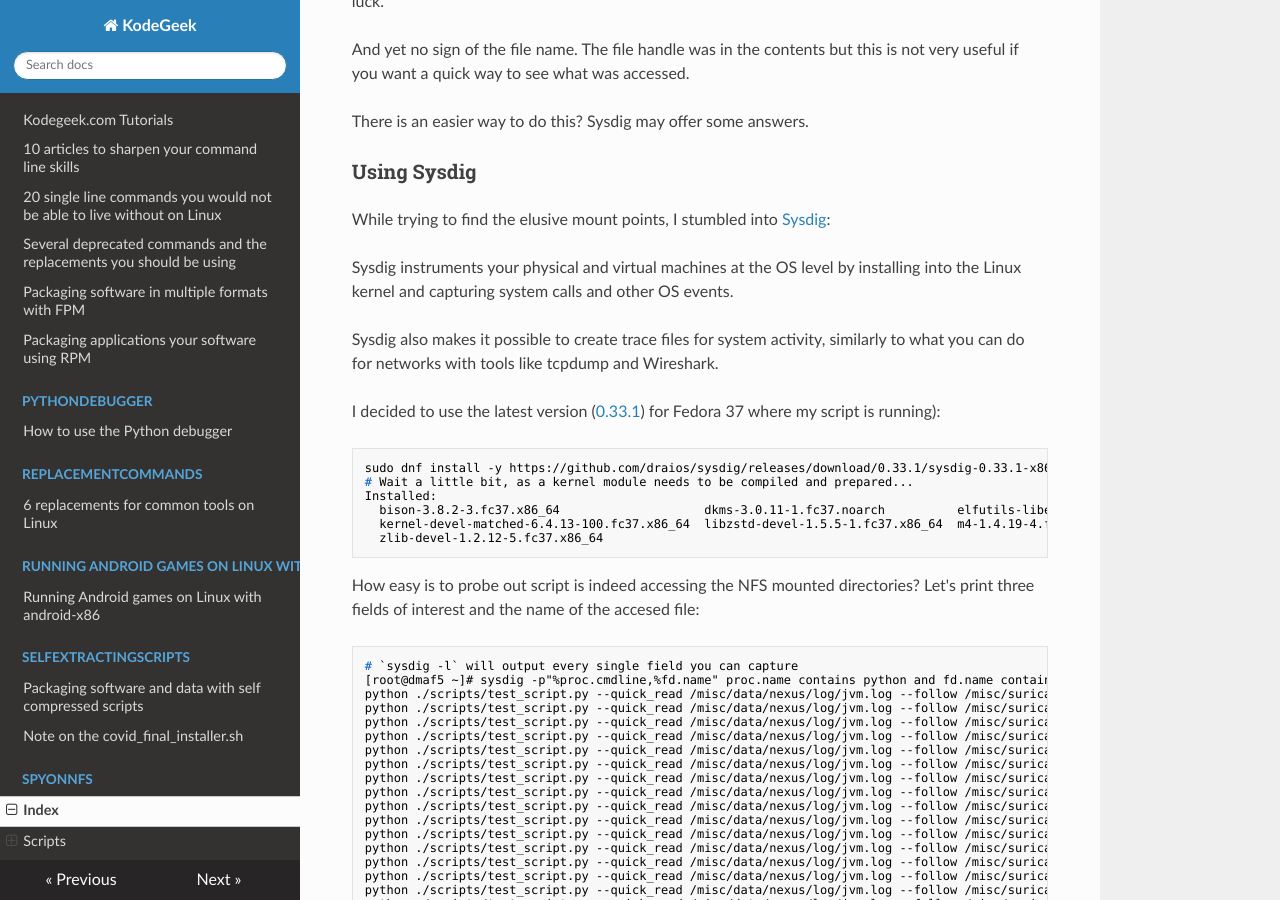
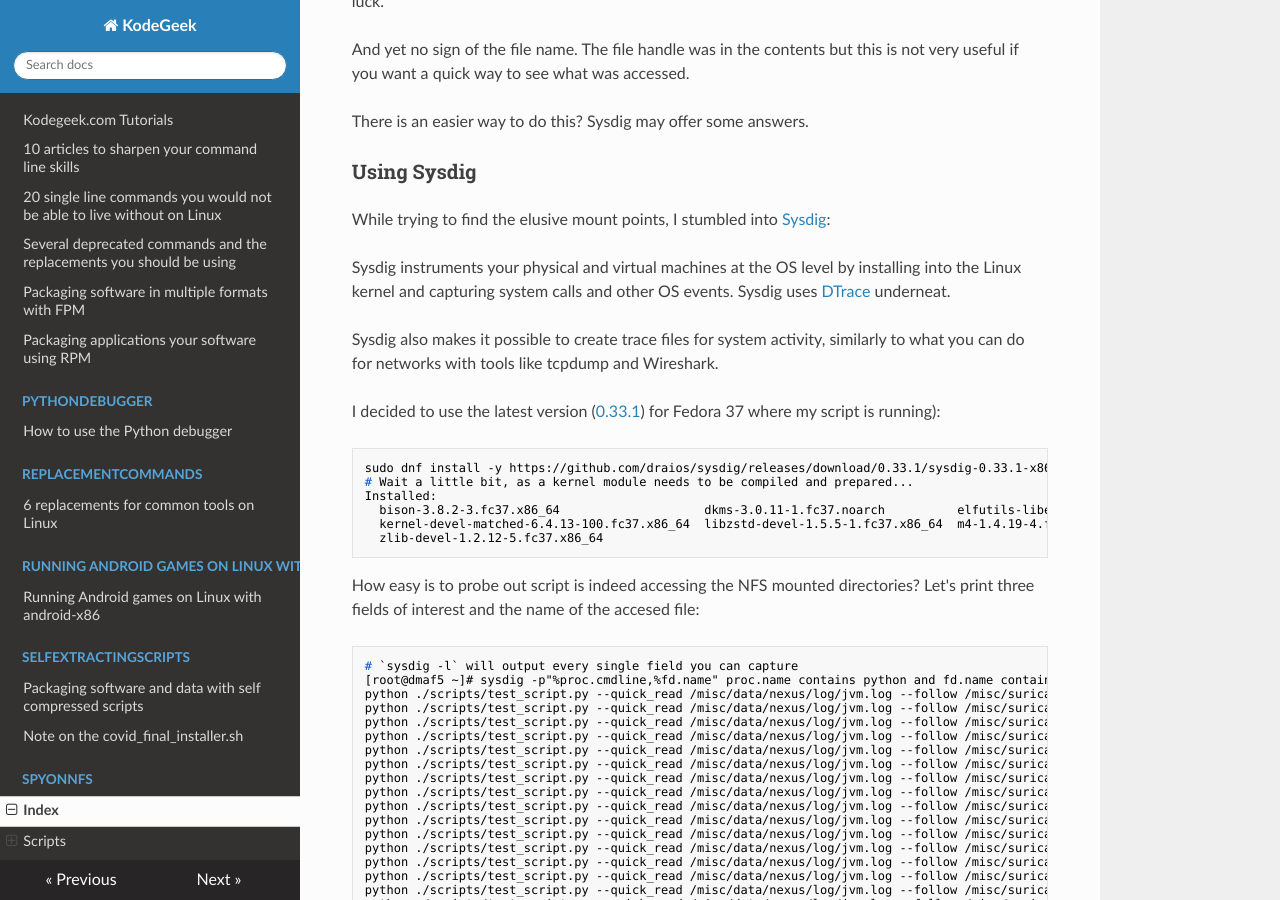
Before and after one commit to josevnz/tutorials, an MkDocs documentation site: the page built from docs/SpyOnNfs/README.md, in a window 1280 px wide and 900 px high, scrolled down 9081 px. Built offline with MkDocs 1.6.1, drawn with Linux system fonts in a browser that asks for light colours; nearby versions of some CDN libraries.

Commit message:
Cover for article

```diff
--- a/docs/SpyOnNfs/README.md
+++ b/docs/SpyOnNfs/README.md
@@ -415,7 +415,7 @@
 
 While trying to find the elusive mount points, I stumbled into [Sysdig](https://github.com/draios/sysdig):
 
-Sysdig instruments your physical and virtual machines at the OS level by installing into the Linux kernel and capturing system calls and other OS events.
+Sysdig instruments your physical and virtual machines at the OS level by installing into the Linux kernel and capturing system calls and other OS events. Sysdig uses [DTrace](https://en.wikipedia.org/wiki/DTrace) underneat.
 
 Sysdig also makes it possible to create trace files for system activity, similarly to what you can do for networks with tools like tcpdump and Wireshark.
 
```
